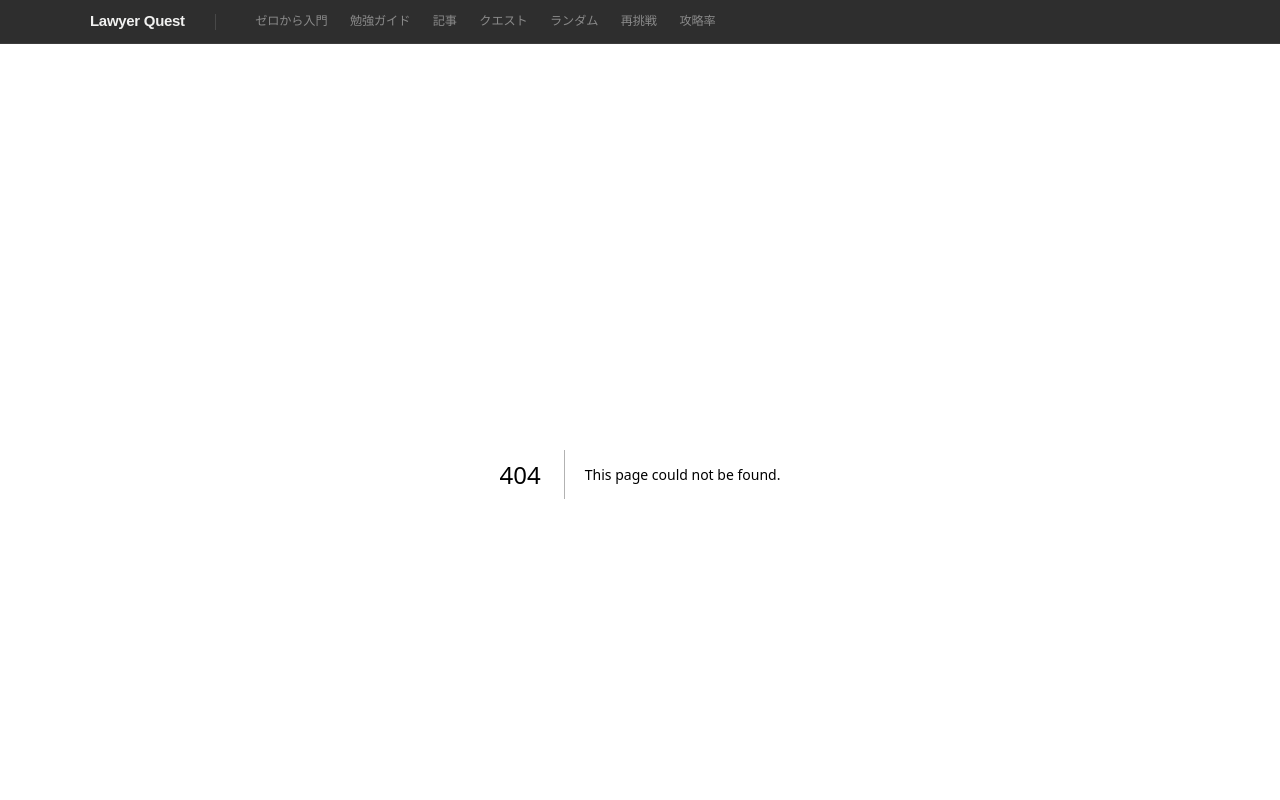
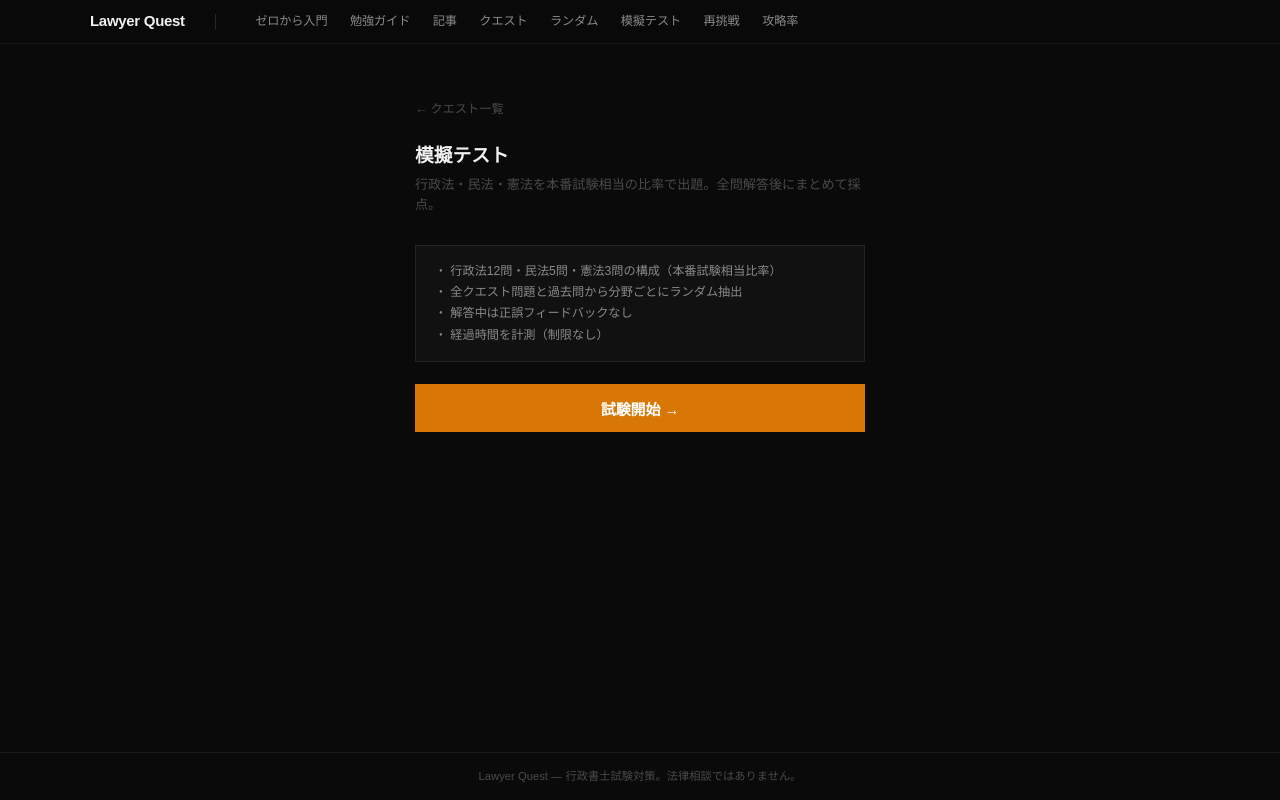
Before and after one commit to reload-co-jp/lawyer-quest, a Next.js app: page /mock-exam in a window 1280 px wide. Before the commit this address had no page. Shown: the top 800 px of the page. Built offline with nearby package versions, Linux system fonts and the light colour scheme; a web font is replaced by a local one.

Commit message:
Add mock exam

```diff
--- /dev/null
+++ b/app/mock-exam/page.tsx
@@ -0,0 +1,33 @@
+import type { FC } from "react"
+import type { Metadata } from "next"
+import { getAllQuestions } from "lib/questions"
+import { ExamClient } from "components/ExamClient"
+
+export const metadata: Metadata = {
+  title: "模擬テスト | Lawyer Quest",
+  description: "行政法・民法・憲法を本番試験相当の比率で出題する20問の模擬テスト。",
+}
+
+const Page: FC = () => {
+  const questions = getAllQuestions()
+  return (
+    <div style={{ maxWidth: "800px", margin: "0 auto", padding: "1.5rem 1rem" }}>
+      <ExamClient
+        allQuestions={questions}
+        examCounts={[20]}
+        variant="balanced"
+        layout="all-in-one"
+        title="模擬テスト"
+        description="行政法・民法・憲法を本番試験相当の比率で出題。全問解答後にまとめて採点。"
+        poolNote={[
+          "行政法12問・民法5問・憲法3問の構成（本番試験相当比率）",
+          "全クエスト問題と過去問から分野ごとにランダム抽出",
+          "解答中は正誤フィードバックなし",
+          "経過時間を計測（制限なし）",
+        ]}
+      />
+    </div>
+  )
+}
+
+export default Page
--- a/components/ExamClient.tsx
+++ b/components/ExamClient.tsx
@@ -4,19 +4,29 @@ import { FC, useState, useEffect, useRef } from "react"
 import Link from "next/link"
 import type { Question } from "types/question"
 import { shuffle } from "lib/shuffle"
+import { getFieldLabel, buildBalancedMockExam } from "lib/questions"
 import { FillBlankAnswer } from "components/FillBlankAnswer"
 
 type ExamCount = 20 | 40 | 60
 
 type Phase = "setup" | "answering" | "results"
 
-type Props = { allQuestions: Question[] }
+type Props = {
+  allQuestions: Question[]
+  examCounts?: ExamCount[]
+  variant?: "random" | "balanced"
+  layout?: "paged" | "all-in-one"
+  title?: string
+  description?: string
+  poolNote?: string[]
+}
 
-const AREA_LABEL: Record<string, string> = {
-  past_exam_admin: "行政法",
-  past_exam_civil: "民法",
-  past_exam_const: "憲法",
-}
+const DEFAULT_POOL_NOTE = [
+  "過去問200問からランダム出題",
+  "解答中は正誤フィードバックなし",
+  "未回答のまま次の問題に進める",
+  "経過時間を計測（制限なし）",
+]
 
 function formatTime(seconds: number): string {
   const m = Math.floor(seconds / 60)
@@ -24,9 +34,17 @@ function formatTime(seconds: number): string {
   return `${m}分${s.toString().padStart(2, "0")}秒`
 }
 
-export const ExamClient: FC<Props> = ({ allQuestions }) => {
+export const ExamClient: FC<Props> = ({
+  allQuestions,
+  examCounts = [20, 40, 60],
+  variant = "random",
+  layout = "paged",
+  title = "過去問 模擬試験",
+  description = "全問解答後にまとめて採点。解説は結果画面で確認できる。",
+  poolNote = DEFAULT_POOL_NOTE,
+}) => {
   const [phase, setPhase] = useState<Phase>("setup")
-  const [count, setCount] = useState<ExamCount>(40)
+  const [count, setCount] = useState<ExamCount>(examCounts[0])
   const [questions, setQuestions] = useState<Question[]>([])
   const [answers, setAnswers] = useState<Record<string, string>>({})
   const [blankAnswers, setBlankAnswers] = useState<Record<string, Record<string, string>>>({})
@@ -42,7 +60,7 @@ export const ExamClient: FC<Props> = ({ allQuestions }) => {
   }, [])
 
   const startExam = () => {
-    const selected = shuffle(allQuestions).slice(0, count)
+    const selected = variant === "balanced" ? buildBalancedMockExam() : shuffle(allQuestions).slice(0, count)
     setQuestions(selected)
     setAnswers({})
     setBlankAnswers({})
@@ -78,6 +96,86 @@ export const ExamClient: FC<Props> = ({ allQuestions }) => {
   const answeredCount = questions.filter(isQuestionAnswered).length
   const allAnswered = answeredCount === questions.length
 
+  const renderQuestionBody = (q: Question) => {
+    const selectedAnswer = answers[q.id]
+    return (
+      <>
+        <div
+          style={{
+            background: "var(--surface)",
+            border: "1px solid var(--border)",
+            borderLeft: "2px solid var(--past)",
+            padding: "1.25rem",
+            marginBottom: "1rem",
+          }}
+        >
+          <div style={{ display: "flex", gap: ".375rem", flexWrap: "wrap", marginBottom: ".875rem" }}>
+            {getFieldLabel(q) && (
+              <span style={{ fontSize: ".6875rem", padding: ".2rem .5rem", background: "var(--surface-2)", borderRadius: "99px", color: "var(--past)", border: "1px solid rgba(217,119,6,0.3)" }}>
+                {getFieldLabel(q)}
+              </span>
+            )}
+            {q.examYear && (
+              <span style={{ fontSize: ".6875rem", padding: ".2rem .5rem", background: "var(--surface-2)", borderRadius: "99px", color: "var(--text-3)", border: "1px solid var(--border)" }}>
+                {q.examYear}年度
+              </span>
+            )}
+            <span style={{ fontSize: ".6875rem", padding: ".2rem .5rem", background: "var(--surface-2)", borderRadius: "99px", color: "var(--text-3)", border: "1px solid var(--border)" }}>
+              {q.format === "true_false" ? "○×" : q.format === "fill_blank" ? "穴埋め" : "4択"}
+            </span>
+          </div>
+          <p style={{ fontSize: ".9375rem", color: "var(--text-1)", lineHeight: 1.75, margin: 0 }}>
+            {q.question}
+          </p>
+        </div>
+
+        {q.format === "fill_blank" ? (
+          <div style={{ marginBottom: "1rem" }}>
+            <FillBlankAnswer
+              blanks={q.blanks ?? []}
+              choices={q.choices}
+              selectedAnswers={blankAnswers[q.id] ?? {}}
+              onSelect={(blankId, choiceId) => selectBlankAnswer(q.id, blankId, choiceId)}
+              revealed={false}
+            />
+          </div>
+        ) : (
+          <div style={{ display: "flex", flexDirection: "column", gap: "6px", marginBottom: "1rem" }}>
+            {q.choices.map((choice) => {
+              const isSelected = selectedAnswer === choice.id
+              return (
+                <button
+                  key={choice.id}
+                  onClick={() => selectAnswer(q.id, choice.id)}
+                  style={{
+                    padding: ".75rem 1rem",
+                    background: isSelected ? "rgba(217,119,6,0.12)" : "var(--surface)",
+                    border: `1px solid ${isSelected ? "var(--past)" : "var(--border)"}`,
+                    color: isSelected ? "var(--past)" : "var(--text-1)",
+                    fontSize: ".875rem",
+                    textAlign: "left",
+                    cursor: "pointer",
+                    borderRadius: "var(--radius-sm)",
+                    display: "flex",
+                    gap: ".75rem",
+                    alignItems: "flex-start",
+                    lineHeight: 1.6,
+                    fontWeight: isSelected ? 600 : 400,
+                  }}
+                >
+                  <span style={{ flexShrink: 0, fontWeight: 700, color: isSelected ? "var(--past)" : "var(--text-3)", minWidth: "1.25rem" }}>
+                    {choice.id.toUpperCase()}
+                  </span>
+                  <span>{choice.text}</span>
+                </button>
+              )
+            })}
+          </div>
+        )}
+      </>
+    )
+  }
+
   if (phase === "setup") {
     return (
       <div style={{ maxWidth: "480px", margin: "0 auto", padding: "0 1rem" }}>
@@ -87,12 +185,13 @@ export const ExamClient: FC<Props> = ({ allQuestions }) => {
           </Link>
         </div>
         <h1 style={{ fontSize: "1.25rem", fontWeight: 700, color: "var(--text-1)", marginBottom: ".375rem" }}>
-          過去問 模擬試験
+          {title}
         </h1>
         <p style={{ fontSize: ".875rem", color: "var(--text-3)", marginBottom: "2rem" }}>
-          全問解答後にまとめて採点。解説は結果画面で確認できる。
+          {description}
         </p>
 
+        {examCounts.length > 1 && (
           <div
             style={{
               background: "var(--surface)",
@@ -105,7 +204,7 @@ export const ExamClient: FC<Props> = ({ allQuestions }) => {
               問題数を選択
             </p>
             <div style={{ display: "flex", gap: ".75rem" }}>
-            {([20, 40, 60] as ExamCount[]).map((n) => (
+              {examCounts.map((n) => (
                 <button
                   key={n}
                   onClick={() => setCount(n)}
@@ -133,6 +232,7 @@ export const ExamClient: FC<Props> = ({ allQuestions }) => {
               ))}
             </div>
           </div>
+        )}
 
         <div
           style={{
@@ -145,10 +245,9 @@ export const ExamClient: FC<Props> = ({ allQuestions }) => {
             lineHeight: 1.75,
           }}
         >
-          <p style={{ margin: 0 }}>・ 過去問200問からランダム出題</p>
-          <p style={{ margin: 0 }}>・ 解答中は正誤フィードバックなし</p>
-          <p style={{ margin: 0 }}>・ 未回答のまま次の問題に進める</p>
-          <p style={{ margin: 0 }}>・ 経過時間を計測（制限なし）</p>
+          {poolNote.map((note) => (
+            <p key={note} style={{ margin: 0 }}>・ {note}</p>
+          ))}
         </div>
 
         <button
@@ -172,9 +271,54 @@ export const ExamClient: FC<Props> = ({ allQuestions }) => {
     )
   }
 
+  if (phase === "answering" && layout === "all-in-one") {
+    return (
+      <div style={{ maxWidth: "640px", margin: "0 auto", padding: "0 1rem 2rem" }}>
+        <div style={{ display: "flex", justifyContent: "space-between", alignItems: "center", marginBottom: "1.25rem" }}>
+          <span style={{ fontSize: ".8125rem", color: "var(--text-3)", fontVariantNumeric: "tabular-nums" }}>
+            ⏱ {formatTime(elapsed)}
+          </span>
+          <span style={{ fontSize: ".8125rem", color: "var(--text-3)" }}>
+            回答済: {answeredCount}/{questions.length}
+          </span>
+        </div>
+
+        <div style={{ display: "flex", flexDirection: "column", gap: "2rem" }}>
+          {questions.map((q, i) => (
+            <div key={q.id}>
+              <p style={{ fontSize: ".75rem", color: "var(--text-3)", fontWeight: 600, letterSpacing: ".04em", marginBottom: ".5rem" }}>
+                問{i + 1}
+              </p>
+              {renderQuestionBody(q)}
+            </div>
+          ))}
+        </div>
+
+        <button
+          onClick={submitExam}
+          disabled={!allAnswered}
+          style={{
+            width: "100%",
+            padding: ".875rem",
+            background: allAnswered ? "var(--past)" : "var(--surface-2)",
+            border: `1px solid ${allAnswered ? "var(--past)" : "var(--border)"}`,
+            color: allAnswered ? "#fff" : "var(--text-3)",
+            fontSize: ".9375rem",
+            fontWeight: 700,
+            cursor: allAnswered ? "pointer" : "not-allowed",
+            borderRadius: "var(--radius-sm)",
+            letterSpacing: "-.01em",
+            marginTop: "1.5rem",
+          }}
+        >
+          {allAnswered ? "採点する →" : `残り ${questions.length - answeredCount} 問未回答`}
+        </button>
+      </div>
+    )
+  }
+
   if (phase === "answering") {
     const current = questions[currentIndex]
-    const selectedAnswer = answers[current.id]
 
     return (
       <div style={{ maxWidth: "600px", margin: "0 auto", padding: "0 1rem" }}>
@@ -232,80 +376,7 @@ export const ExamClient: FC<Props> = ({ allQuestions }) => {
           })}
         </div>
 
-        {/* 問題カード */}
-        <div
-          style={{
-            background: "var(--surface)",
-            border: "1px solid var(--border)",
-            borderLeft: "2px solid var(--past)",
-            padding: "1.25rem",
-            marginBottom: "1rem",
-          }}
-        >
-          <div style={{ display: "flex", gap: ".375rem", flexWrap: "wrap", marginBottom: ".875rem" }}>
-            {current.areaId && AREA_LABEL[current.areaId] && (
-              <span style={{ fontSize: ".6875rem", padding: ".2rem .5rem", background: "var(--surface-2)", borderRadius: "99px", color: "var(--past)", border: "1px solid rgba(217,119,6,0.3)" }}>
-                {AREA_LABEL[current.areaId]}
-              </span>
-            )}
-            {current.examYear && (
-              <span style={{ fontSize: ".6875rem", padding: ".2rem .5rem", background: "var(--surface-2)", borderRadius: "99px", color: "var(--text-3)", border: "1px solid var(--border)" }}>
-                {current.examYear}年度
-              </span>
-            )}
-            <span style={{ fontSize: ".6875rem", padding: ".2rem .5rem", background: "var(--surface-2)", borderRadius: "99px", color: "var(--text-3)", border: "1px solid var(--border)" }}>
-              {current.format === "true_false" ? "○×" : current.format === "fill_blank" ? "穴埋め" : "4択"}
-            </span>
-          </div>
-          <p style={{ fontSize: ".9375rem", color: "var(--text-1)", lineHeight: 1.75, margin: 0 }}>
-            {current.question}
-          </p>
-        </div>
-
-        {/* 選択肢 */}
-        {current.format === "fill_blank" ? (
-          <div style={{ marginBottom: "1rem" }}>
-            <FillBlankAnswer
-              blanks={current.blanks ?? []}
-              choices={current.choices}
-              selectedAnswers={blankAnswers[current.id] ?? {}}
-              onSelect={(blankId, choiceId) => selectBlankAnswer(current.id, blankId, choiceId)}
-              revealed={false}
-            />
-          </div>
-        ) : (
-          <div style={{ display: "flex", flexDirection: "column", gap: "6px", marginBottom: "1rem" }}>
-            {current.choices.map((choice) => {
-              const isSelected = selectedAnswer === choice.id
-              return (
-                <button
-                  key={choice.id}
-                  onClick={() => selectAnswer(current.id, choice.id)}
-                  style={{
-                    padding: ".75rem 1rem",
-                    background: isSelected ? "rgba(217,119,6,0.12)" : "var(--surface)",
-                    border: `1px solid ${isSelected ? "var(--past)" : "var(--border)"}`,
-                    color: isSelected ? "var(--past)" : "var(--text-1)",
-                    fontSize: ".875rem",
-                    textAlign: "left",
-                    cursor: "pointer",
-                    borderRadius: "var(--radius-sm)",
-                    display: "flex",
-                    gap: ".75rem",
-                    alignItems: "flex-start",
-                    lineHeight: 1.6,
-                    fontWeight: isSelected ? 600 : 400,
-                  }}
-                >
-                  <span style={{ flexShrink: 0, fontWeight: 700, color: isSelected ? "var(--past)" : "var(--text-3)", minWidth: "1.25rem" }}>
-                    {choice.id.toUpperCase()}
-                  </span>
-                  <span>{choice.text}</span>
-                </button>
-              )
-            })}
-          </div>
-        )}
+        {renderQuestionBody(current)}
 
         {/* ナビゲーションボタン */}
         <div style={{ display: "flex", gap: ".5rem", marginBottom: ".75rem" }}>
@@ -372,7 +443,7 @@ export const ExamClient: FC<Props> = ({ allQuestions }) => {
 
   const areaStats: Record<string, { correct: number; total: number }> = {}
   for (const q of questions) {
-    const area = AREA_LABEL[q.areaId] ?? "その他"
+    const area = getFieldLabel(q) ?? "その他"
     if (!areaStats[area]) areaStats[area] = { correct: 0, total: 0 }
     areaStats[area].total += 1
     if (isQuestionCorrect(q)) areaStats[area].correct += 1
--- a/components/HeaderNav.tsx
+++ b/components/HeaderNav.tsx
@@ -9,6 +9,7 @@ const NAV_LINKS = [
   { href: "/articles", label: "記事" },
   { href: "/quests", label: "クエスト" },
   { href: "/challenge/random", label: "ランダム" },
+  { href: "/mock-exam", label: "模擬テスト" },
   { href: "/retry", label: "再挑戦" },
   { href: "/progress", label: "攻略率" },
 ]
--- a/lib/questions.ts
+++ b/lib/questions.ts
@@ -4,6 +4,7 @@ import adminLawQuestions from "data/questions/administrative-law.json"
 import civilLawQuestions from "data/questions/civil-law.json"
 import constitutionalLawQuestions from "data/questions/constitutional-law.json"
 import pastExamQuestions from "data/questions/past-exam.json"
+import { shuffle } from "lib/shuffle"
 
 const allQuestions: Question[] = [
   ...(adminLawQuestions as Question[]),
@@ -73,6 +74,42 @@ const ARTICLE_TAGS: Record<string, string[]> = {
   "const-12-judicial-review": ["違憲審査制", "81条", "付随的審査制", "統治行為"],
 }
 
+type Field = "行政法" | "民法" | "憲法"
+
+const SUBJECT_FIELD: Partial<Record<Question["subject"], Field>> = {
+  administrative_law: "行政法",
+  civil_law: "民法",
+  constitutional_law: "憲法",
+}
+
+const PAST_EXAM_AREA_FIELD: Record<string, Field> = {
+  past_exam_admin: "行政法",
+  past_exam_civil: "民法",
+  past_exam_const: "憲法",
+}
+
+export function getFieldLabel(q: Question): Field | undefined {
+  return SUBJECT_FIELD[q.subject] ?? PAST_EXAM_AREA_FIELD[q.areaId]
+}
+
+// 行政書士試験本番の科目別出題比率（行政法19:民法9:憲法5）を20問にスケールした構成
+const MOCK_EXAM_FIELD_COUNTS: { field: Field; count: number }[] = [
+  { field: "行政法", count: 12 },
+  { field: "民法", count: 5 },
+  { field: "憲法", count: 3 },
+]
+
+export function buildBalancedMockExam(): Question[] {
+  const byField: Record<Field, Question[]> = { 行政法: [], 民法: [], 憲法: [] }
+  for (const q of allQuestions) {
+    const field = getFieldLabel(q)
+    if (field) byField[field].push(q)
+  }
+
+  const selected = MOCK_EXAM_FIELD_COUNTS.flatMap(({ field, count }) => shuffle(byField[field]).slice(0, count))
+  return shuffle(selected)
+}
+
 export function getRelatedQuestions(articleId: string, limit = 5): Question[] {
   const tags = ARTICLE_TAGS[articleId]
   if (!tags || tags.length === 0) return []
```
Lines whose indentation alone changed are shown as unchanged.
